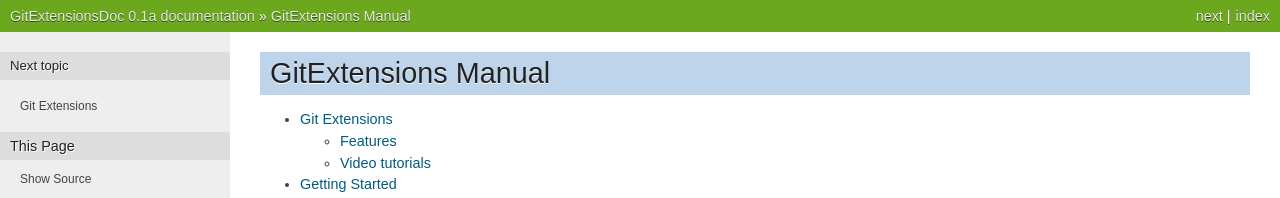
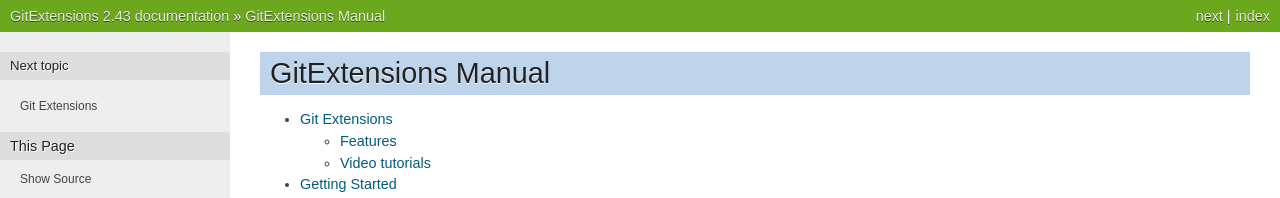
Before and after one commit to martinqt/GitExtensionsDoc, a Sphinx documentation site: the page built from source/index.rst, in a window 1280 px wide and 900 px high. Shown: the top 198 px of the window. Built offline with Sphinx 7.4.7, drawn with Linux system fonts in a browser that asks for light colours; some of the changed text lies outside the part shown.

Commit message:
Improve config

```diff
--- a/source/conf.py
+++ b/source/conf.py
@@ -40,7 +40,7 @@
 master_doc = 'index'
 
 # General information about the project.
-project = u'GitExtensionsDoc'
+project = u'GitExtensions'
 copyright = u'2013, GitExtensions'
 
 # The version info for the project you're documenting, acts as replacement for
@@ -48,9 +48,9 @@
 # built documents.
 #
 # The short X.Y version.
-version = '0.1a'
+version = '2.43'
 # The full version, including alpha/beta/rc tags.
-release = '0.1a'
+release = '2.43'
 
 # The language for content autogenerated by Sphinx. Refer to documentation
 # for a list of supported languages.
```
